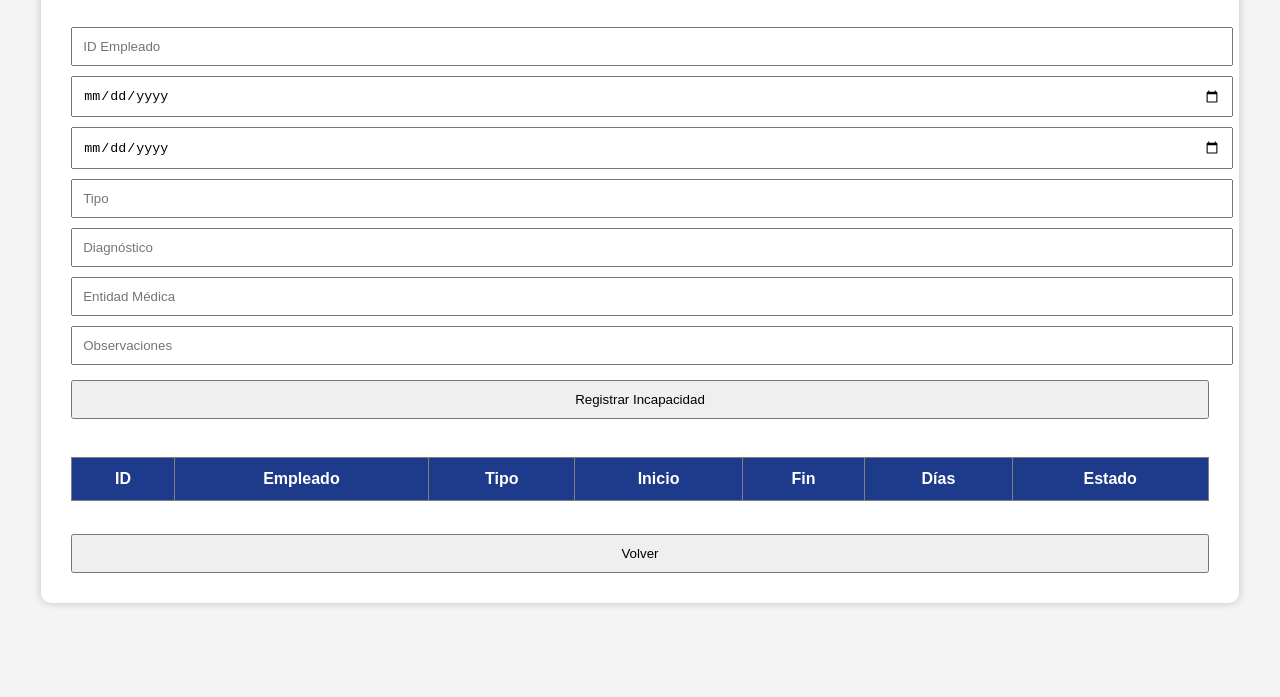
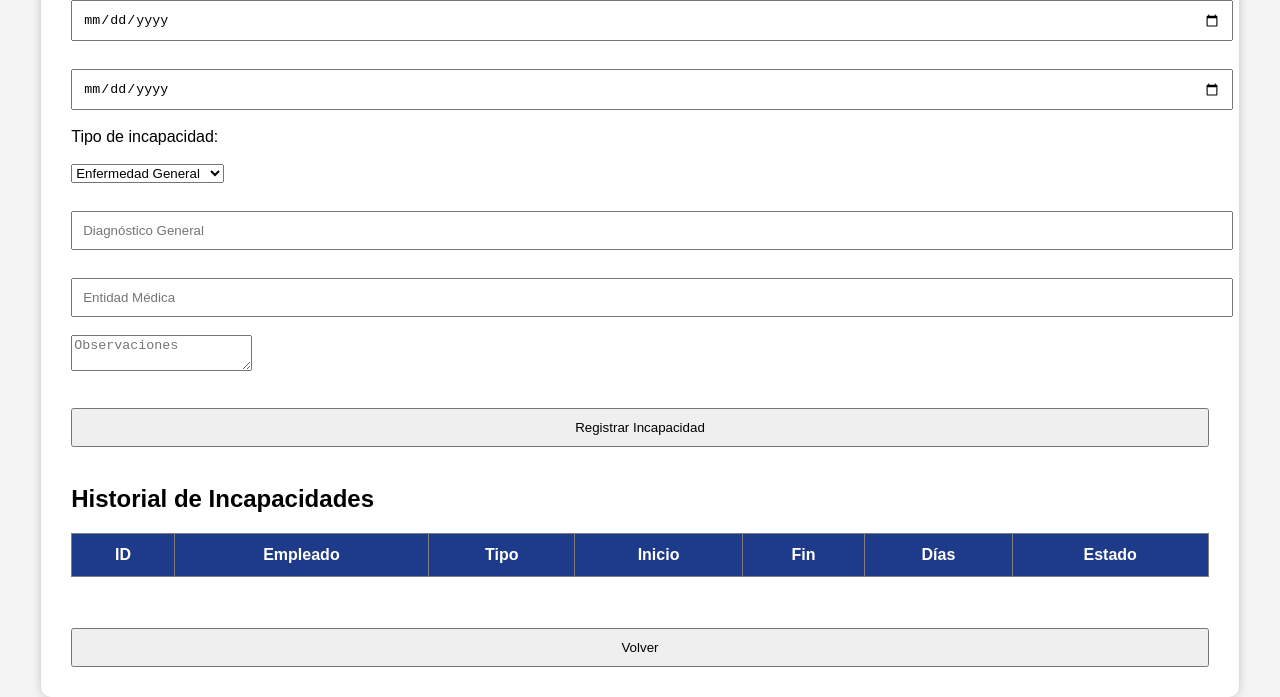
Before and after one commit to Mancipe23/frontend-incapacidades, a plain HTML site: page pages/incapacidades.html in a window 1280 px wide. Shown: the part 177-874 px from the top of the page. Before the commit the page ends 816 px from the top, so only its background shows below. Drawn offline with Linux system fonts and the light colour scheme; no server answers; sample sign-in values are in the browser's storage.

Commit message:
Juan: Correccion de formularios y tablas de incapacidades

```diff
--- a/pages/incapacidades.html
+++ b/pages/incapacidades.html
@@ -24,37 +24,78 @@
 
     <h2>Registrar Incapacidad</h2>
 
-    <input type="number"
+    <input
+        type="number"
         id="empleado_id"
         placeholder="ID Empleado">
 
-    <input type="date"
+    <br><br>
+
+    <input
+        type="date"
         id="fecha_inicio">
 
-    <input type="date"
+    <br><br>
+
+    <input
+        type="date"
         id="fecha_fin">
 
-    <input type="text"
-           id="tipo"
-           placeholder="Tipo">
+    <br><br>
 
-    <input type="text"
+    <label>Tipo de incapacidad:</label>
+
+    <br><br>
+
+    <select id="tipo">
+
+        <option value="enfermedad_general">
+            Enfermedad General
+        </option>
+
+        <option value="accidente_laboral">
+            Accidente Laboral
+        </option>
+
+        <option value="licencia_medica">
+            Licencia Médica
+        </option>
+
+        <option value="incapacidad_temporal">
+            Incapacidad Temporal
+        </option>
+
+    </select>
+
+    <br><br>
+
+    <input
+        type="text"
         id="diagnostico_general"
-           placeholder="Diagnóstico">
+        placeholder="Diagnóstico General">
 
-    <input type="text"
+    <br><br>
+
+    <input
+        type="text"
         id="entidad_medica"
         placeholder="Entidad Médica">
 
-    <input type="text"
+    <br><br>
+
+    <textarea
         id="observaciones"
-           placeholder="Observaciones">
+        placeholder="Observaciones"></textarea>
+
+    <br><br>
 
     <button onclick="registrarIncapacidad()">
         Registrar Incapacidad
     </button>
 
     <br><br>
+
+    <h2>Historial de Incapacidades</h2>
 
     <table border="1" width="100%">
 
@@ -78,7 +119,7 @@
 
     </table>
 
-    <br>
+    <br><br>
 
     <button onclick="window.location.href='dashboard.html'">
         Volver
```
Lines whose indentation alone changed are shown as unchanged.
